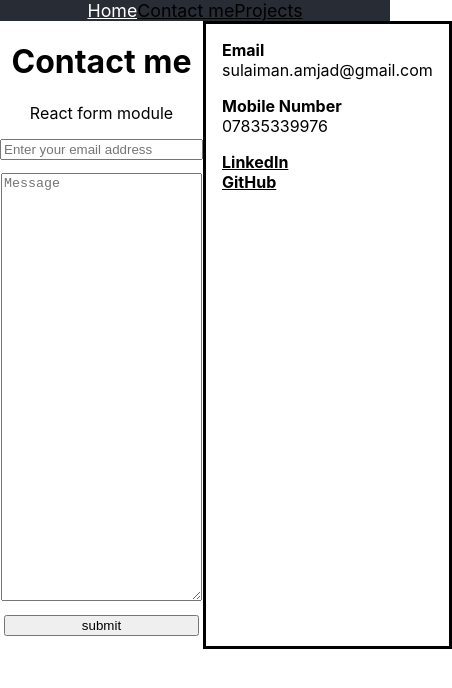
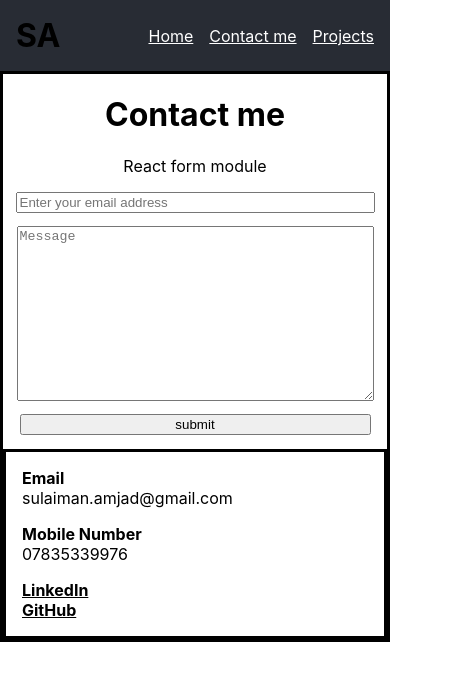
Before and after one commit to Sulaiman-ai/React-Portfolio, a React (Create React App) app in the folder react_portfolio/: page /contact in a window 390 px wide. Shown: the top 688 px of the page, 452 px wide, since content can reach past the window. Built offline with nearby package versions, Linux system fonts and the light colour scheme.

Commit message:
contact page made responsive, project page styling, header generated dynamically and styling

```diff
--- a/react_portfolio/src/App.css
+++ b/react_portfolio/src/App.css
@@ -1,5 +1,14 @@
+html, body {
+  height: 100%;
+  width: 100%;
+}
+
 a {
   color: black;
+}
+
+nav * {
+  margin-left: 1em;
 }
 
 NavLink {
@@ -36,9 +45,24 @@ NavLink {
   color: #61dafb;
 }
 
-.contact-page {
+/* Header */
+
+.header {
+  background-color: #282c34;
   display: flex;
   justify-content: space-between;
+  align-items: center;
+  padding: 1em;
+}
+
+/* Contact Page */
+
+.contact-page {
+  border: solid;
+  height: 100%;
+  display: flex;
+  justify-content: space-between;
+  margin: 0;
 }
 
 .contact-form-container {
@@ -75,6 +99,21 @@ textarea {
   padding-bottom: 1em;
 }
 
+/* Project Page */
+
+.project-container {
+  display: flex;
+  margin-bottom: 5vh;
+}
+
+.project-details {
+  margin-left: 5vw;
+}
+
+img {
+  max-width: 25vw;
+}
+
 @keyframes App-logo-spin {
   from {
     transform: rotate(0deg);
@@ -83,3 +122,21 @@ textarea {
     transform: rotate(360deg);
   }
 }
+
+@media screen and (max-width: 960px){
+  /* Contact Page */
+  .contact-page {
+    display: flex;
+    flex-direction: column;
+    /* justify-content: space-between; */
+  }
+  .Contact-form * {
+    min-width: 90vw;
+    margin-bottom: 1em;
+    /* max-width: 50vw; */
+  }
+  textarea {
+    min-height: 20vh;
+  }
+
+}
--- a/react_portfolio/src/App.js
+++ b/react_portfolio/src/App.js
@@ -6,17 +6,20 @@ import Home from './pages/home';
 import Contact from './pages/contact';
 import Projects from './pages/projects';
 
+import Header from './components/header';
+
 function App() {
   return (
     <div className="App">
+      <Header/>
       <main>
-      <header className="App-header">
+      {/* <header className="App-header">
         <nav>
           <NavLink to="/" style={{color: "white"}}>Home</NavLink>
           <NavLink to="/contact">Contact me</NavLink>
           <NavLink to="/projects">Projects</NavLink>
         </nav>
-        </header>
+        </header> */}
         {/* <Home></Home> */}
         {/* <Contact></Contact> */}
         {/* <Projects></Projects> */}
--- /dev/null
+++ b/react_portfolio/src/components/header.js
@@ -0,0 +1,25 @@
+import { NavLink } from "react-router-dom";
+
+function Header (){
+    const navData = {
+        Home: "/",
+        "Contact me": "/contact",
+        "Projects": "/projects"
+    }
+
+    return (
+        <header className="header">
+            <h1 style={{margin:0}}>SA</h1>
+            <nav>
+                {Object.keys(navData).map((key) => (
+                    <NavLink to={navData[key]} style={{color: "white"}}>{key}</NavLink>
+                ))}
+                {/* <NavLink to="/" style={{color: "white"}}>Home</NavLink>
+                <NavLink to="/contact">Contact me</NavLink>
+                <NavLink to="/projects">Projects</NavLink> */}
+            </nav>
+        </header>
+    )
+}
+
+export default Header;
```
Also changed, not shown: react_portfolio/src/components/project.js (+7 -4 lines).
